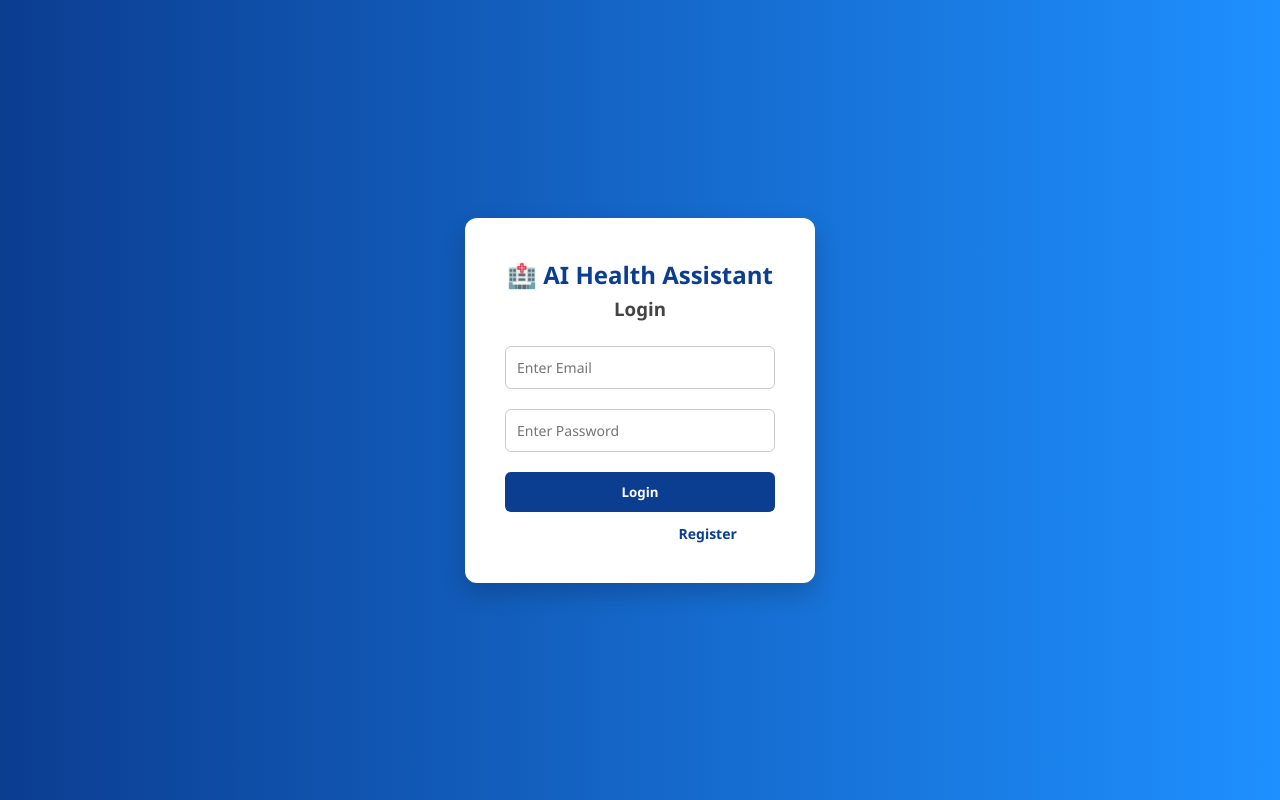
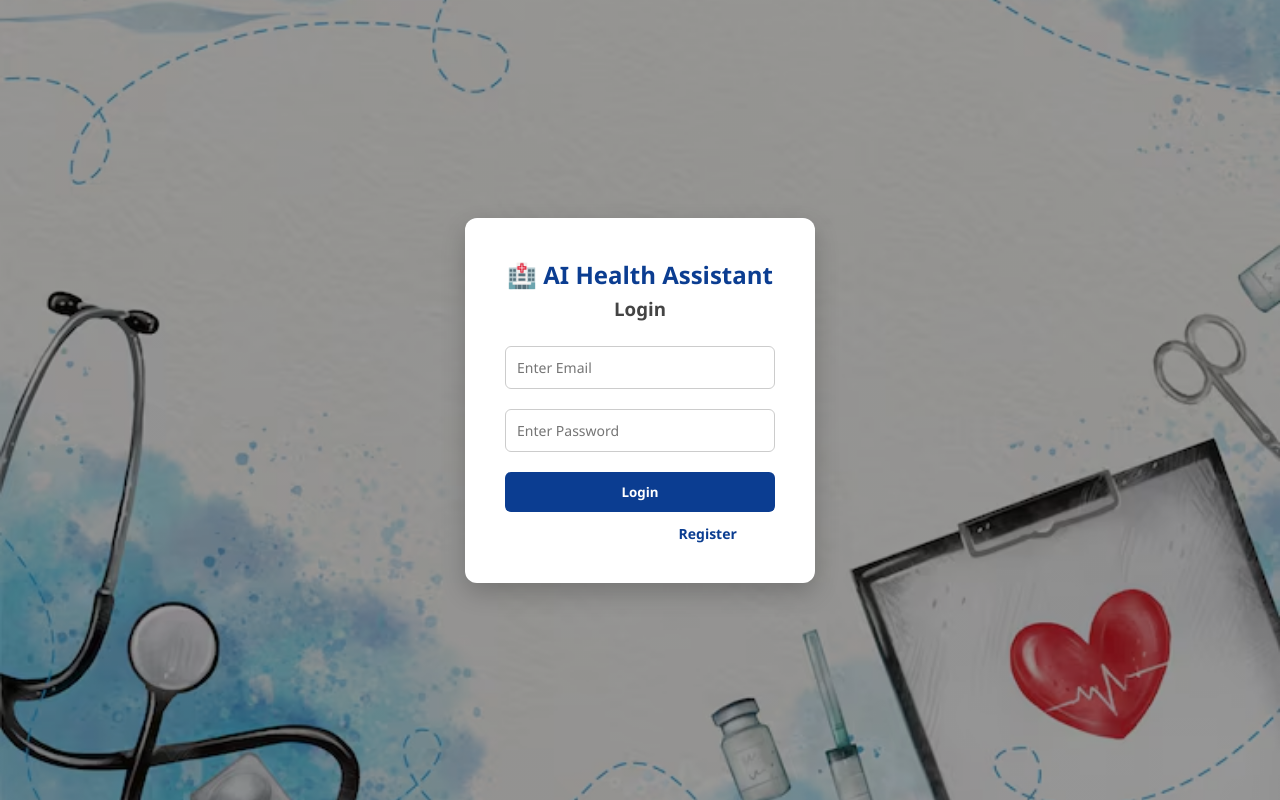
Before and after one commit to Prem0703/CHK-1772874676206-6219, a React (Create React App) app in the folder frontend/: page / in a window 1280 px wide. Built offline with nearby package versions, Linux system fonts and the light colour scheme.

Commit message:
all done

```diff
--- a/frontend/src/pages/Auth.css
+++ b/frontend/src/pages/Auth.css
@@ -3,9 +3,15 @@ height:100vh;
 display:flex;
 justify-content:center;
 align-items:center;
-background:linear-gradient(to right,#0b3d91,#1e90ff);
+
+background:
+linear-gradient(rgba(0,0,0,0.4),rgba(0,0,0,0.4)),
+url("../../public/medical-bg.jpg");
+
+background-size:cover;
+background-position:center;
+background-repeat:no-repeat;
 }
-
 /* card */
 
 .auth-card{
```
Also changed, not shown: frontend/public/medical-bg.jpg (added).
